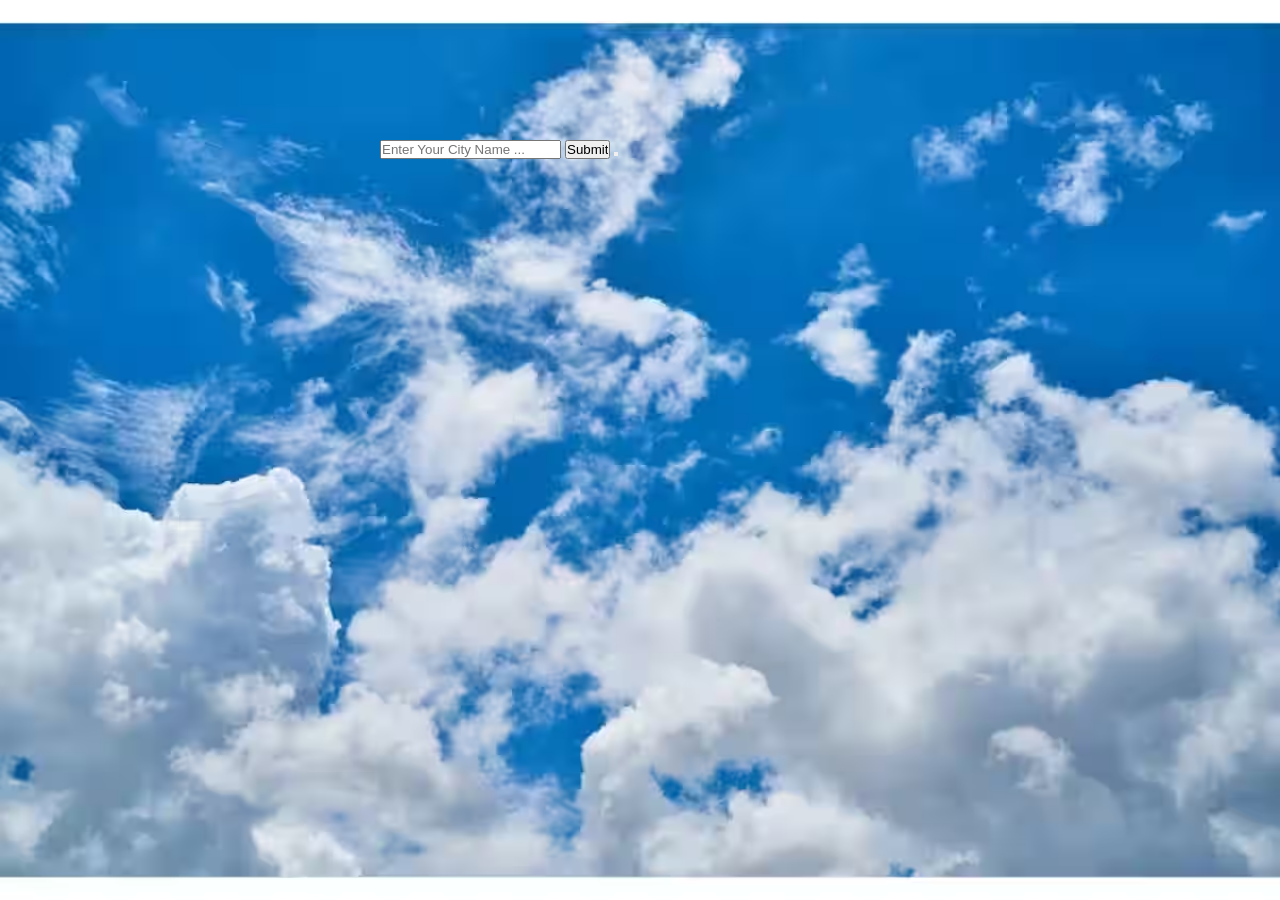
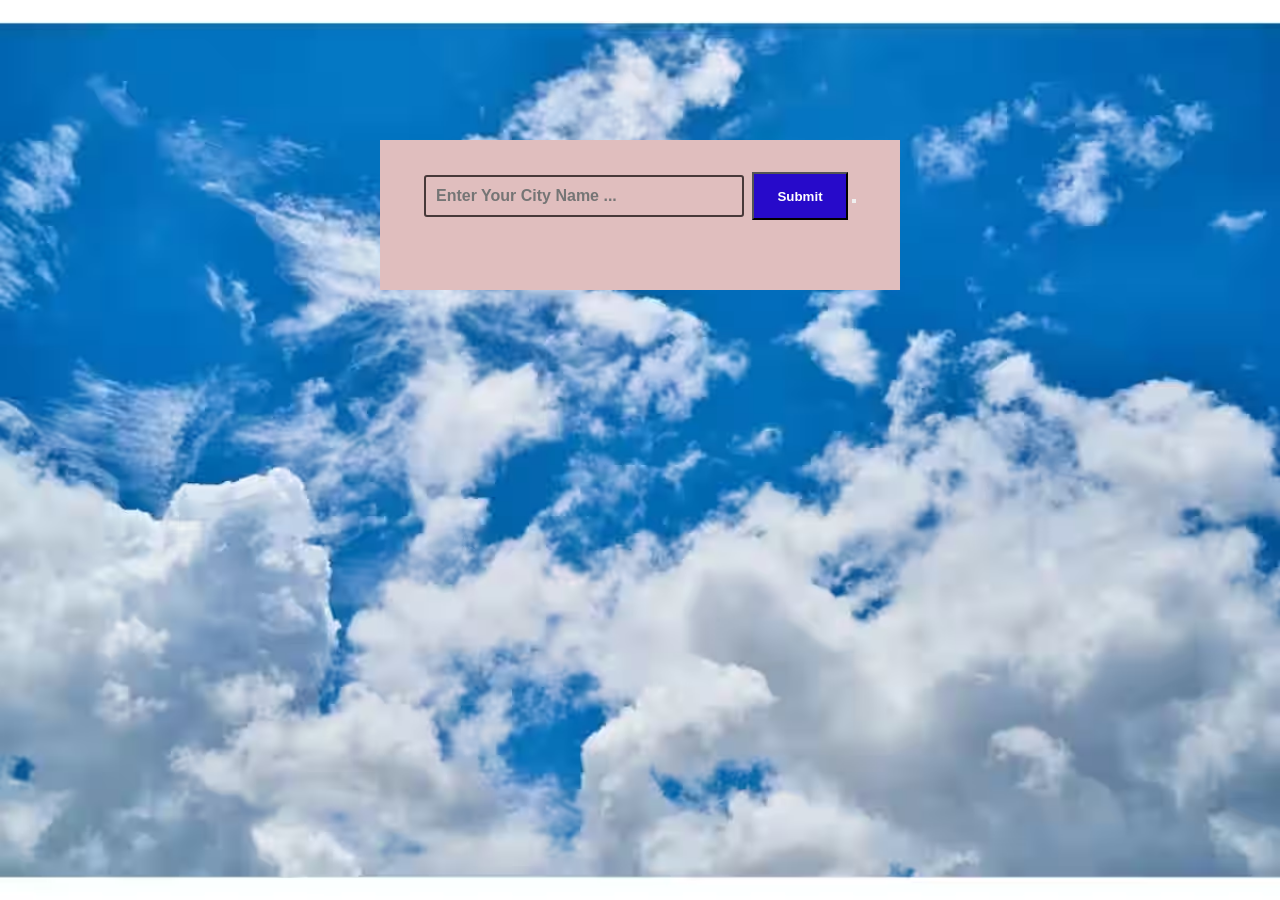
Before and after one commit to durgeshtiwari670/weatherapplication, a plain HTML site: page index.html in a window 1280 px wide. Drawn offline with Linux system fonts and the light colour scheme.

Commit message:
After doing css changes

```diff
--- a/index.css
+++ b/index.css
@@ -18,3 +18,38 @@ body{
     margin: 100px auto;
     padding: 40px;
 }
+
+.inputs{
+    padding: 2rem 0 2rem 0;
+    text-align:  center;
+    justify-content: center;
+    background:rgb(224,190,190);
+    height: 150px;
+}
+
+.inputs input[type="text"]{
+
+    width: 20rem;
+    background: #212121;
+    font-weight: bold;
+    font-size: 1rem;
+    padding: 10px;
+    border: none;
+    background-color: transparent;
+    border: 2px solid #473939;
+    border-radius: 3px;
+    margin-right: 4px;
+
+}
+
+.inputs input[type = "submit"]{
+    height: 3rem;
+    width: 6rem;
+    background: #270aca;
+    font-weight: bold;
+    color: white;
+
+}
+
+
+.display{}
```
